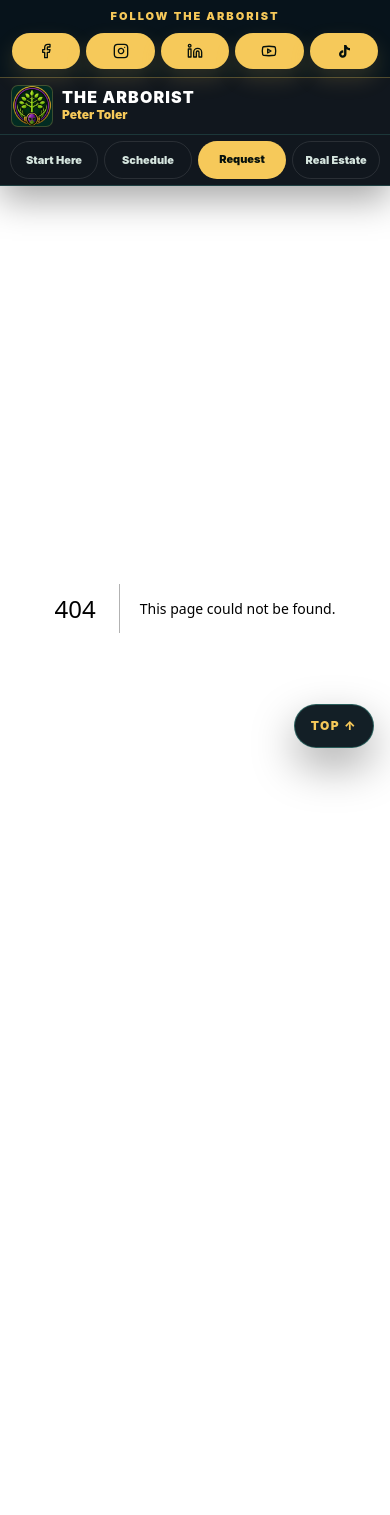
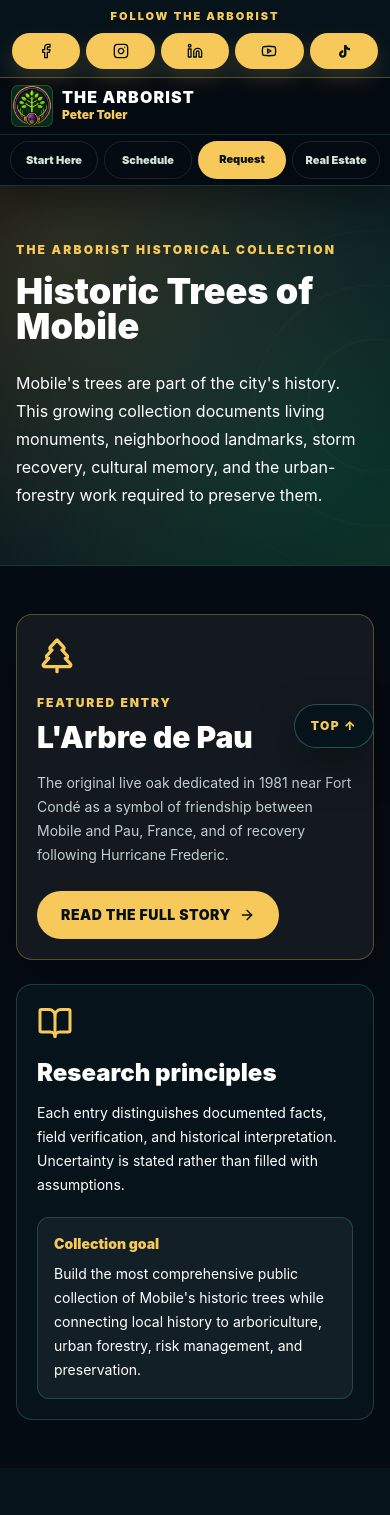
Before and after one commit to TheCryptoArborist/tree251, a Next.js app: page /historic-trees in a window 390 px wide. Before the commit this address had no page. Shown: the top 1515 px of the page. Before the commit the page ends 1030 px from the top, so only its background shows below. Built offline with nearby package versions, Linux system fonts and the light colour scheme.

Commit message:
Add Historic Trees of Mobile hub

```diff
--- /dev/null
+++ b/app/historic-trees/page.tsx
@@ -0,0 +1,95 @@
+import type { Metadata } from "next";
+import Link from "next/link";
+import { ArrowRight, BookOpen, Landmark, TreePine } from "lucide-react";
+
+export const metadata: Metadata = {
+  title: "Historic Trees of Mobile",
+  description:
+    "Explore Mobile, Alabama's historic trees, living monuments, urban forestry stories, and preservation history with The Arborist."
+};
+
+const futureEntries = [
+  "Duffie Oak",
+  "Treaty Oak",
+  "Bienville Square live oaks",
+  "Cathedral Square trees",
+  "Washington Square trees",
+  "Church and cemetery trees"
+];
+
+export default function HistoricTreesPage() {
+  return (
+    <div className="bg-[#050b12] text-white">
+      <section className="relative isolate overflow-hidden border-b border-teal-300/20 py-14 sm:py-20">
+        <div className="absolute inset-0 -z-20 bg-[radial-gradient(circle_at_15%_18%,rgba(246,201,90,0.16),transparent_24rem),radial-gradient(circle_at_84%_75%,rgba(18,192,168,0.14),transparent_26rem),linear-gradient(135deg,#050b12_0%,#07131b_52%,#0b1f17_100%)]" />
+        <div className="tree-ring-texture absolute inset-y-0 right-0 -z-10 w-1/2 rotate-180 opacity-35" />
+        <div className="mx-auto max-w-7xl px-4 sm:px-6 lg:px-8">
+          <p className="text-xs font-black uppercase tracking-[0.18em] text-[#f6c95a] sm:text-sm">
+            The Arborist historical collection
+          </p>
+          <h1 className="mt-4 max-w-5xl text-4xl font-black leading-[0.98] text-white sm:text-6xl">
+            Historic Trees of Mobile
+          </h1>
+          <p className="mt-6 max-w-3xl text-base leading-7 text-emerald-50/84 sm:text-xl sm:leading-8">
+            Mobile&apos;s trees are part of the city&apos;s history. This growing collection documents living monuments, neighborhood landmarks, storm recovery, cultural memory, and the urban-forestry work required to preserve them.
+          </p>
+        </div>
+      </section>
+
+      <section className="py-12 sm:py-16">
+        <div className="mx-auto max-w-7xl px-4 sm:px-6 lg:px-8">
+          <div className="grid gap-6 lg:grid-cols-[1.15fr_0.85fr]">
+            <article className="rounded-2xl border border-[#f6c95a]/30 bg-white/[0.06] p-5 shadow-[0_20px_54px_rgba(0,0,0,0.22)] sm:p-7">
+              <TreePine className="size-10 text-[#f6c95a]" aria-hidden="true" />
+              <p className="mt-5 text-xs font-black uppercase tracking-[0.16em] text-[#f6c95a]">Featured entry</p>
+              <h2 className="mt-2 text-3xl font-black text-white">L&apos;Arbre de Pau</h2>
+              <p className="mt-4 text-sm leading-6 text-emerald-50/80 sm:text-base sm:leading-7">
+                The original live oak dedicated in 1981 near Fort Condé as a symbol of friendship between Mobile and Pau, France, and of recovery following Hurricane Frederic.
+              </p>
+              <Link
+                href="/historic-trees/larbre-de-pau"
+                data-track-event="Historic Tree Page Click"
+                data-track-label="L'Arbre de Pau"
+                className="mt-6 inline-flex min-h-12 items-center justify-center gap-2 rounded-full bg-[#f6c95a] px-6 py-3 text-sm font-black uppercase tracking-[0.04em] text-[#06110d] transition hover:bg-[#ffdc70] focus-ring"
+              >
+                Read the full story
+                <ArrowRight className="size-4" aria-hidden="true" />
+              </Link>
+            </article>
+
+            <aside className="rounded-2xl border border-teal-300/20 bg-[#07131b] p-5 sm:p-7">
+              <BookOpen className="size-9 text-[#f6c95a]" aria-hidden="true" />
+              <h2 className="mt-4 text-2xl font-black text-white">Research principles</h2>
+              <p className="mt-3 text-sm leading-6 text-emerald-50/78">
+                Each entry distinguishes documented facts, field verification, and historical interpretation. Uncertainty is stated rather than filled with assumptions.
+              </p>
+              <div className="mt-5 rounded-xl border border-teal-300/20 bg-white/[0.05] p-4">
+                <p className="text-sm font-black text-[#f6c95a]">Collection goal</p>
+                <p className="mt-2 text-sm leading-6 text-emerald-50/78">
+                  Build the most comprehensive public collection of Mobile&apos;s historic trees while connecting local history to arboriculture, urban forestry, risk management, and preservation.
+                </p>
+              </div>
+            </aside>
+          </div>
+        </div>
+      </section>
+
+      <section className="bg-[#07131b] py-12 sm:py-16">
+        <div className="mx-auto max-w-7xl px-4 sm:px-6 lg:px-8">
+          <Landmark className="size-9 text-[#f6c95a]" aria-hidden="true" />
+          <h2 className="mt-4 text-3xl font-black text-white sm:text-4xl">Future entries</h2>
+          <p className="mt-4 max-w-3xl text-base leading-7 text-emerald-50/80">
+            This collection will expand as photographs, inscriptions, archival records, oral histories, and field observations are assembled.
+          </p>
+          <div className="mt-7 grid gap-3 sm:grid-cols-2 lg:grid-cols-3">
+            {futureEntries.map((entry) => (
+              <div key={entry} className="rounded-2xl border border-teal-300/20 bg-white/[0.05] p-4 text-sm font-black text-white">
+                {entry}
+              </div>
+            ))}
+          </div>
+        </div>
+      </section>
+    </div>
+  );
+}
```
